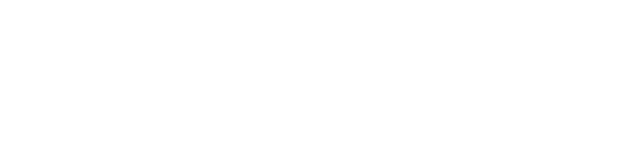
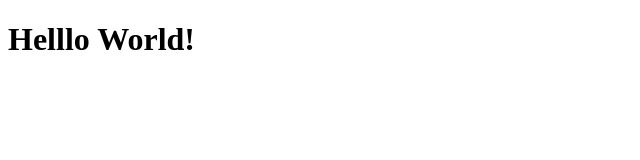
Before and after one commit to Remmm11/Lab2Web, a plain HTML site: page index.html in a window 1280 px wide. Shown: the whole page, without its empty margins (0-640 px from the left). Drawn offline with Linux system fonts and the light colour scheme.

Commit message:
index.html

```diff
--- a/index.html
+++ b/index.html
@@ -1,9 +1,12 @@
 <!DOCTYPE html>
 <html>
 <head>
-	<title> Hello World! </title>
+	<title> Sovaleva Viktorya ISTbd-32 </title>
 </head>
 <body>
+	<div>
+		<h1>Helllo World!</h1>
+	</div>
 	<script>
 	alert("Hello World")
 	</script>
```
